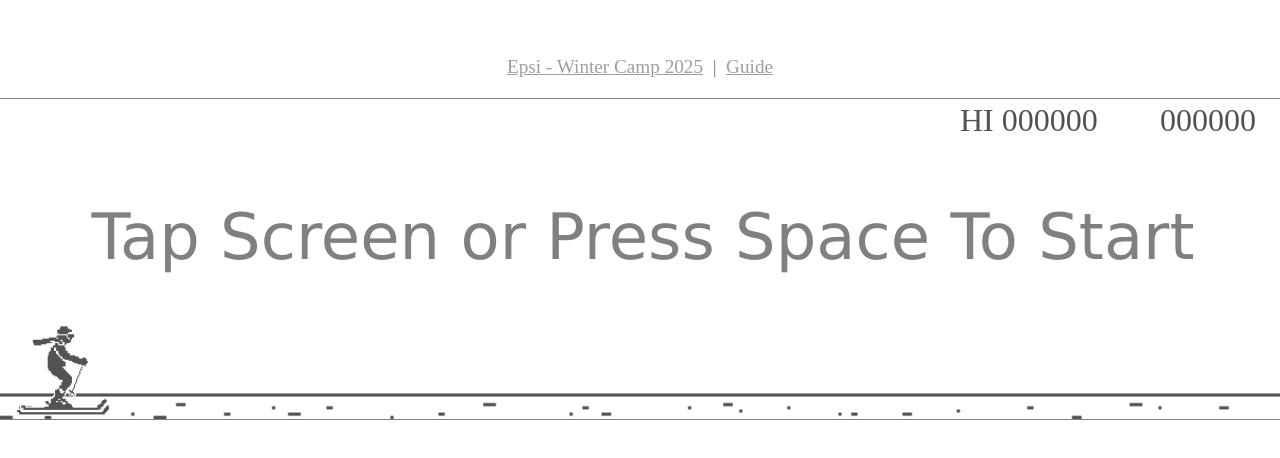
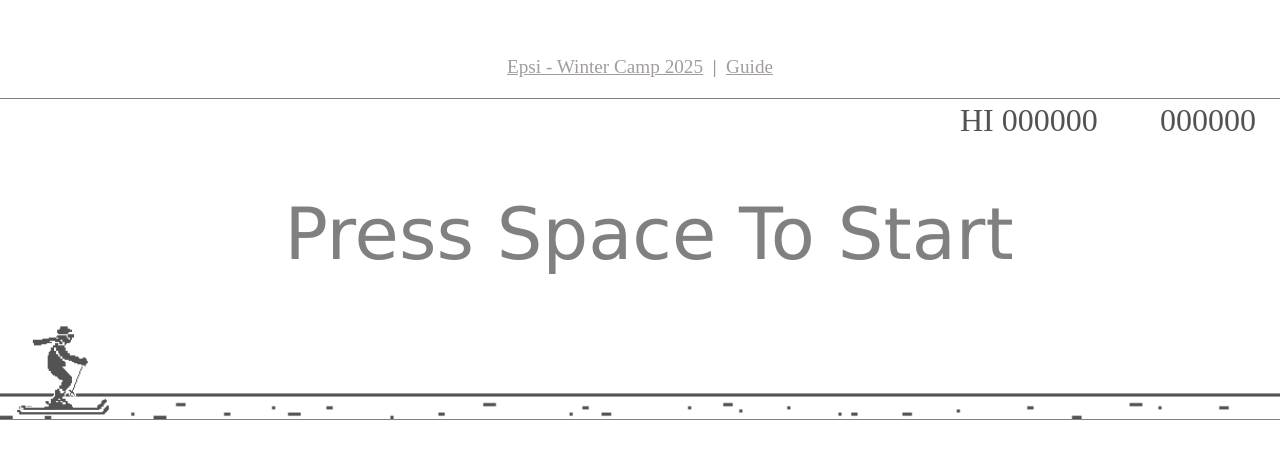
Before and after one commit to xMokiii/WinterCampSki, a plain HTML site: page index.html in a window 1280 px wide. Shown: the part 162-620 px from the top of the page. Drawn offline with Linux system fonts and the light colour scheme.

Commit message:
Minor changes

```diff
--- a/Player.js
+++ b/Player.js
@@ -107,13 +107,13 @@ export default class Player {
   }
 
   resetPosition() {
-    this.y = this.yStandingPosition; // Repositionne le joueur au niveau du sol
+    this.y = this.yStandingPosition;
   }
 
   draw(isGameOver = false) {
     if (isGameOver) {
-      this.resetPosition(); // Réinitialise la position avant de dessiner
-      this.ctx.drawImage(this.gameOverImage, this.x, this.y, this.width, this.height);
+      this.resetPosition();
+      this.ctx.drawImage(this.gameOverImage, this.x, this.y+5, this.width, this.height-5);
     } else {
       this.ctx.drawImage(this.image, this.x, this.y, this.width, this.height);
     }
--- a/index.html
+++ b/index.html
@@ -2,9 +2,8 @@
 <html lang="en">
   <head>
     <meta charset="UTF-8" />
-    <meta http-equiv="X-UA-Compatible" content="IE=edge" />
     <meta name="viewport" content="width=device-width, initial-scale=1.0" />
-    <title>Dino Game</title>
+    <title>Winter Camp Hiver</title>
     <style>
       * {
         padding: 0px;
--- a/index.js
+++ b/index.js
@@ -13,7 +13,7 @@ const GAME_WIDTH = 800;
 const GAME_HEIGHT = 200;
 const PLAYER_WIDTH = 88 / 1.5; //58
 const PLAYER_HEIGHT = 94 / 1.5; //62
-const MAX_JUMP_HEIGHT = GAME_HEIGHT;
+const MAX_JUMP_HEIGHT = GAME_HEIGHT-20;
 const MIN_JUMP_HEIGHT = 150;
 const GROUND_WIDTH = 2400;
 const GROUND_HEIGHT = 24;
@@ -134,12 +134,12 @@ function reset() {
 }
 
 function showStartGameText() {
-  const fontSize = 40 * scaleRatio;
+  const fontSize = 45 * scaleRatio;
   ctx.font = `${fontSize}px Verdana`;
   ctx.fillStyle = "grey";
-  const x = canvas.width / 14;
+  const x = canvas.width / 4.5;
   const y = canvas.height / 2;
-  ctx.fillText("Tap Screen or Press Space To Start", x, y);
+  ctx.fillText("Press Space To Start", x, y);
 }
 
 function showGameOver() {
```
